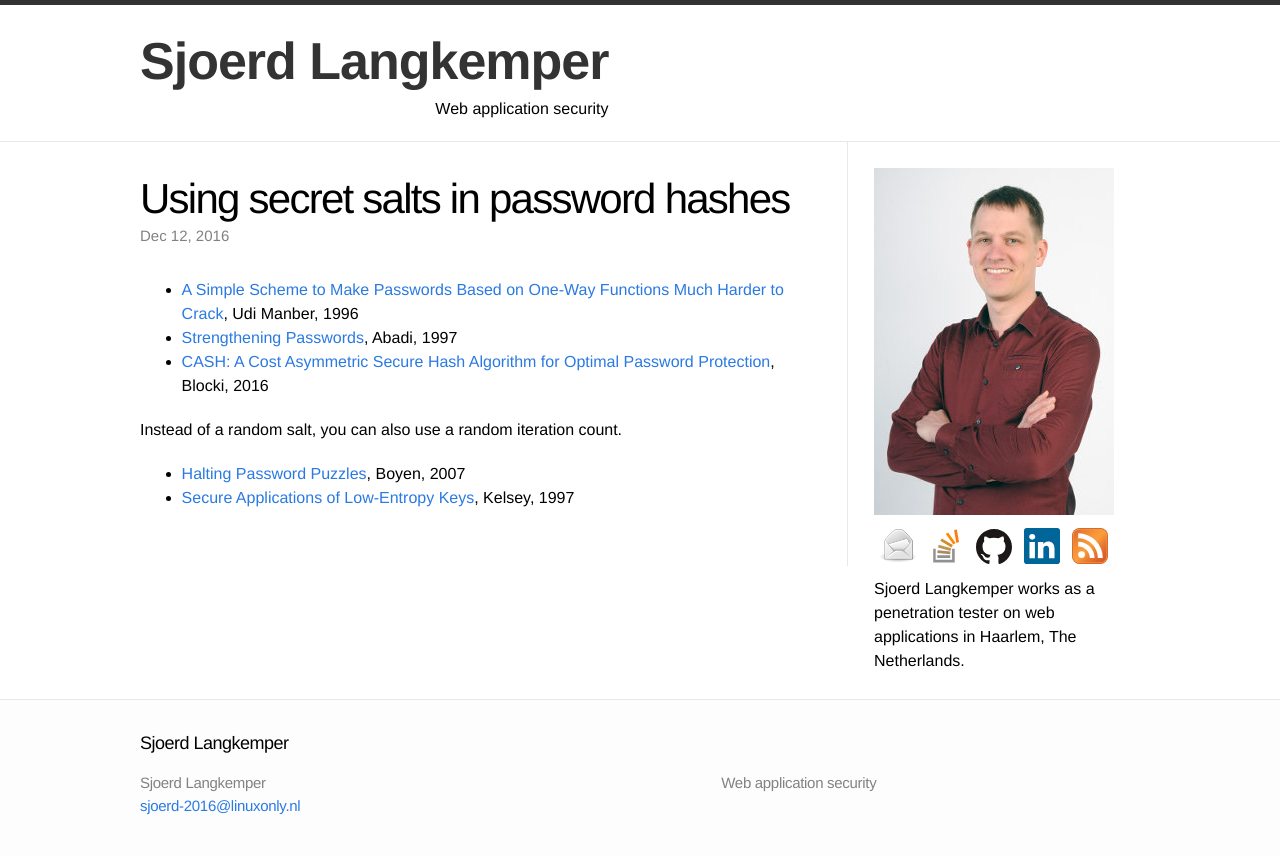
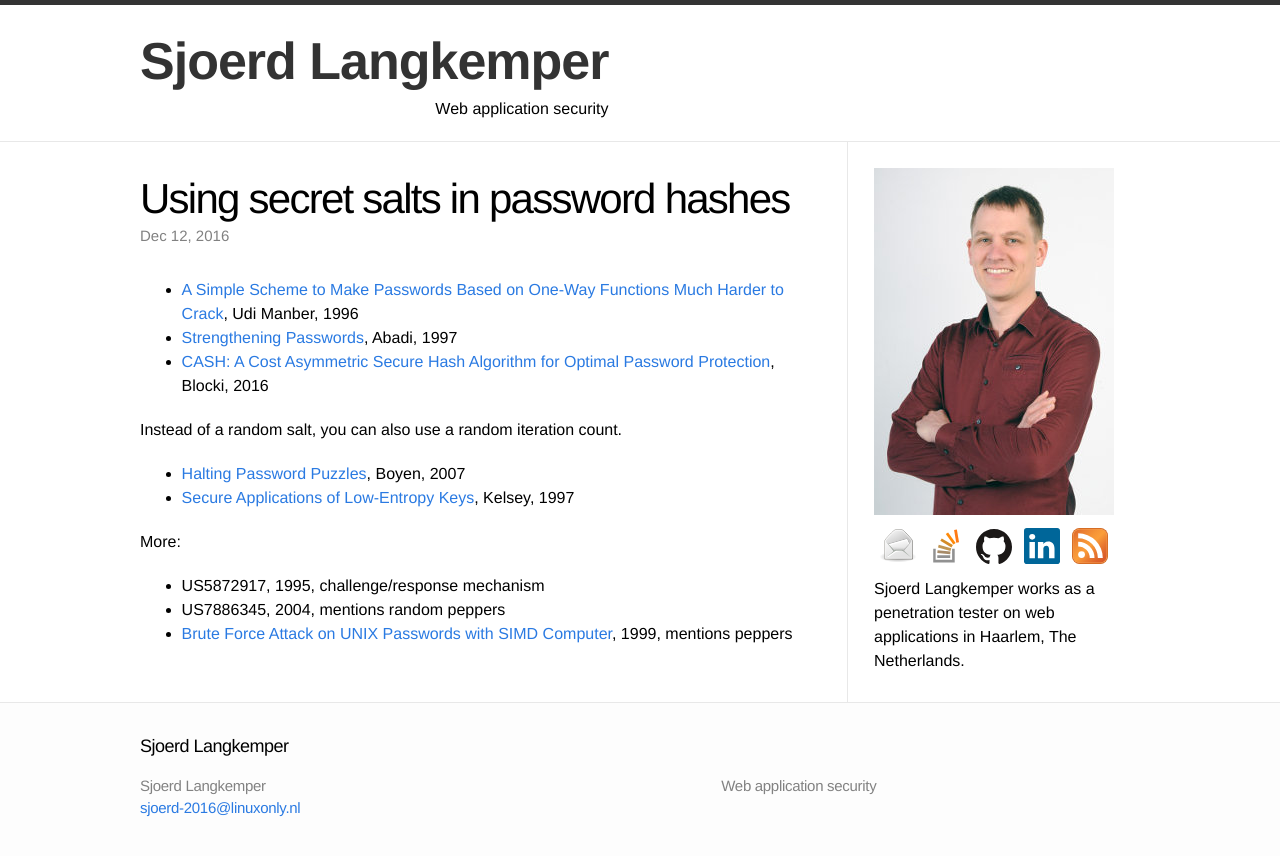
Before and after one commit to Sjord/Sjord.github.io, a Jekyll site: the page built from _posts/2016-12-09-using-secret-salts-in-password-hashes.md, in a window 1280 px wide. Shown: the top 856 px of the page. Built offline with Jekyll 4.4.1, drawn with Linux system fonts in a browser that asks for light colours.

Commit message:
Found some more sources about random peppers

```diff
--- a/_posts/2016-12-09-using-secret-salts-in-password-hashes.md
+++ b/_posts/2016-12-09-using-secret-salts-in-password-hashes.md
@@ -13,3 +13,8 @@
 
 * [Halting Password Puzzles](http://crypto.stanford.edu/~xb//security07/hkdf.pdf), Boyen, 2007
 * [Secure Applications of Low-Entropy Keys](https://www.schneier.com/academic/paperfiles/paper-low-entropy.pdf), Kelsey, 1997
+
+More:
+* US5872917, 1995, challenge/response mechanism
+* US7886345, 2004, mentions random peppers
+* [Brute Force Attack on UNIX Passwords with SIMD Computer](https://www.usenix.org/legacy/events/sec99/full_papers/kedem/kedem.pdf), 1999, mentions peppers
```
